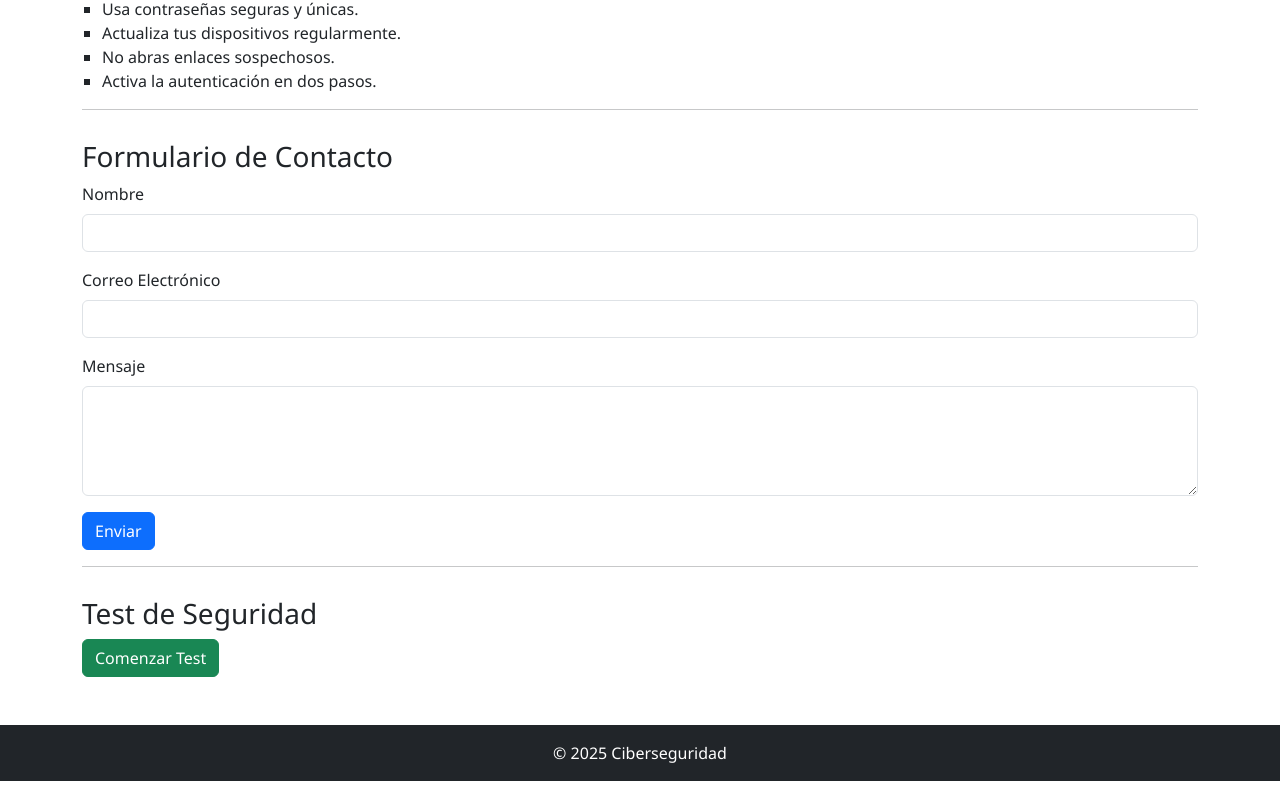
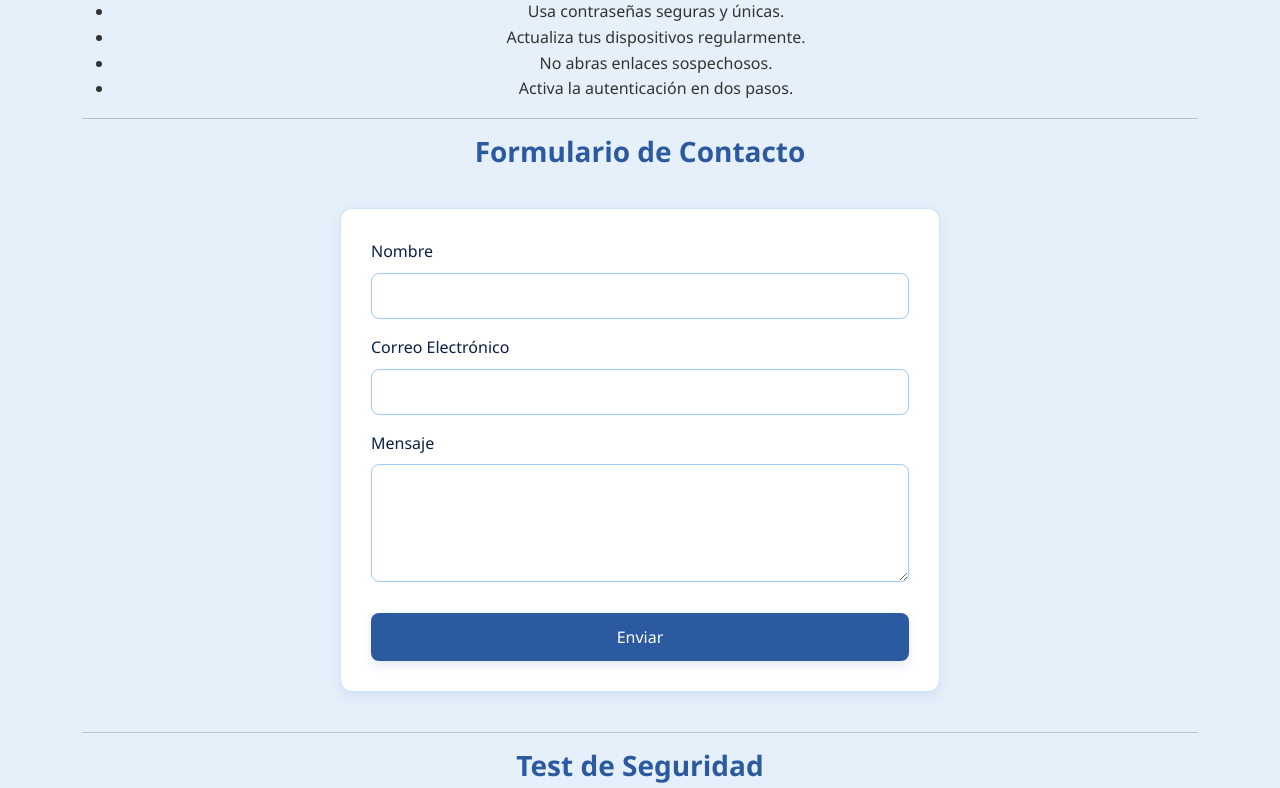
Before and after one commit to kJeriar/evaluacion_modulo_dos, a plain HTML site: page consejos.html in a window 1280 px wide. Shown: the part 153-941 px from the top of the page. Drawn offline with nearby package versions, Linux system fonts and the light colour scheme.

Commit message:
Integración de estilos CSS

```diff
--- a/css/estilos.css
+++ b/css/estilos.css
@@ -1,21 +1,141 @@
+/* ===== Reset básico ===== */
 body {
   font-family: 'Segoe UI', sans-serif;
+  color: #333333;
+  background-color: #E6F0FA;
+  line-height: 1.6;
+  text-align: center;
 }
 
-  h2, h3 {
-    margin-top: 30px;
+/* ===== Encabezado ===== */
+header,
+.navbar,
+footer {
+  background-color: #0A1F44;
+  color: #ffffff;
 }
 
+header h1,
+header p {
+  color: #ffffff;
+}
+
+/* ===== Títulos ===== */
+h1, h2, h3, h4, h5 {
+  color: #2C5AA0;
+  font-weight: 600;
+}
+
+/* ===== Botones modernos ===== */
+.btn-primary,
+.btn-outline-primary {
+  padding: 12px 24px;
+  font-weight: 500;
+  border-radius: 8px;
+  transition: all 0.3s ease;
+  font-size: 1rem;
+  box-shadow: 0 4px 10px rgba(44, 90, 160, 0.15);
+}
+
+.btn-primary {
+  background-color: #2C5AA0;
+  border: none;
+  color: #fff;
+}
+
+.btn-primary:hover {
+  background-color: #1e4178;
+  transform: translateY(-2px);
+}
+
+.btn-outline-primary {
+  border: 2px solid #2C5AA0;
+  color: #2C5AA0;
+  background-color: transparent;
+}
+
+.btn-outline-primary:hover {
+  background-color: #A3C9F9;
+  color: #0A1F44;
+  transform: translateY(-2px);
+}
+
+/* ===== Tarjetas ===== */
 .card {
-    border-radius: 12px;
-    transition: transform 0.2s;
+  background-color: #ffffff;
+  border: 1px solid #d0e4f7;
+  border-radius: 10px;
+  transition: transform 0.2s, box-shadow 0.2s;
+  text-align: center;
 }
 
 .card:hover {
   transform: scale(1.03);
+  box-shadow: 0 6px 16px rgba(0,0,0,0.1);
 }
 
-  ul {
-    list-style-type: square;
-    padding-left: 20px;
+/* ===== Slick Slider consejos ===== */
+.slick-consejos div {
+  background-color: #ffffff;
+  border: 1px solid #a3c9f9;
+  border-radius: 12px;
+  padding: 30px;
+  text-align: center;
+  box-shadow: 0 4px 10px rgba(44, 90, 160, 0.1);
 }
+
+/* ===== Otros ===== */
+code {
+  background-color: #d9ecff;
+  padding: 2px 6px;
+  border-radius: 4px;
+  font-family: monospace;
+}
+
+footer p {
+  margin: 0;
+  font-size: 0.9rem;
+  color: #cccccc;
+}
+
+/* Navbar active */
+.navbar .nav-link.active {
+  color: #A3C9F9;
+}
+
+/* ===== Estilo para el formulario de contacto ===== */
+form {
+  max-width: 600px;
+  margin: 40px auto;
+  padding: 30px;
+  background-color: #ffffff;
+  border: 1px solid #d0e4f7;
+  border-radius: 12px;
+  box-shadow: 0 4px 12px rgba(44, 90, 160, 0.1);
+  text-align: left; /* Alinea campos a la izquierda */
+}
+
+/* Etiquetas y campos */
+form .form-label {
+  font-weight: 500;
+  color: #0A1F44;
+}
+
+form .form-control {
+  border-radius: 8px;
+  border: 1px solid #a3c9f9;
+  padding: 10px 12px;
+  font-size: 1rem;
+  transition: border-color 0.3s, box-shadow 0.3s;
+}
+
+form .form-control:focus {
+  border-color: #2C5AA0;
+  box-shadow: 0 0 0 3px rgba(44, 90, 160, 0.15);
+}
+
+/* Botón de envío */
+form button[type="submit"] {
+  margin-top: 15px;
+  width: 100%;
+}
```
Lines whose indentation alone changed are shown as unchanged.
